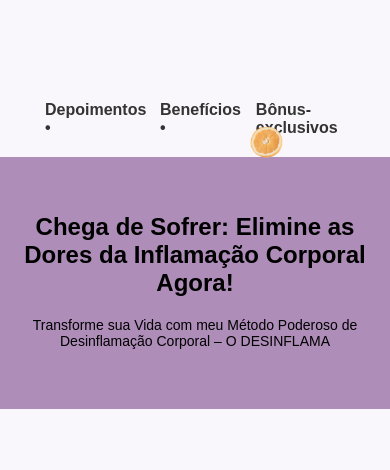
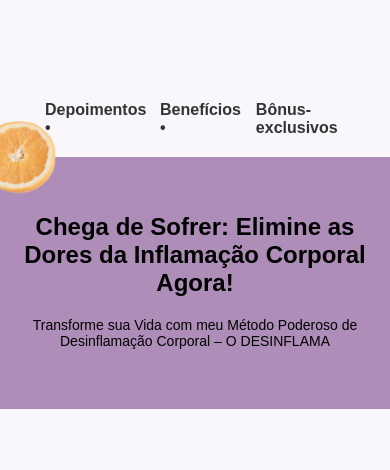
Before and after one commit to pawlaleme/landingpage-marcela, a plain HTML site: page index.html in a window 390 px wide. Shown: the part 295-765 px from the top of the page. Drawn offline with Linux system fonts and the light colour scheme; a small style sheet from the web is missing; a web font is replaced by a local one.

Commit message:
Update style.css

```diff
--- a/css/style.css
+++ b/css/style.css
@@ -596,25 +596,3 @@ nav ul li a {
         margin-right: -150px;
     }
 }
-
-@media screen and (max-width: 768px) {
-    .image-laranja {
-        width: 250px;
-        /* Reduz a largura da imagem */
-        right: -75px;
-        /* Ajusta a posição direita */
-        margin-top: -60px;
-        /* Ajusta a margem superior */
-    }
-}
-
-@media screen and (max-width: 480px) {
-    .image-laranja {
-        width: 150px;
-        /* Reduz ainda mais a largura da imagem */
-        right: 50px;
-        /* Ajusta a posição direita */
-        margin-top: -30px;
-        /* Ajusta a margem superior */
-    }
-}
```
